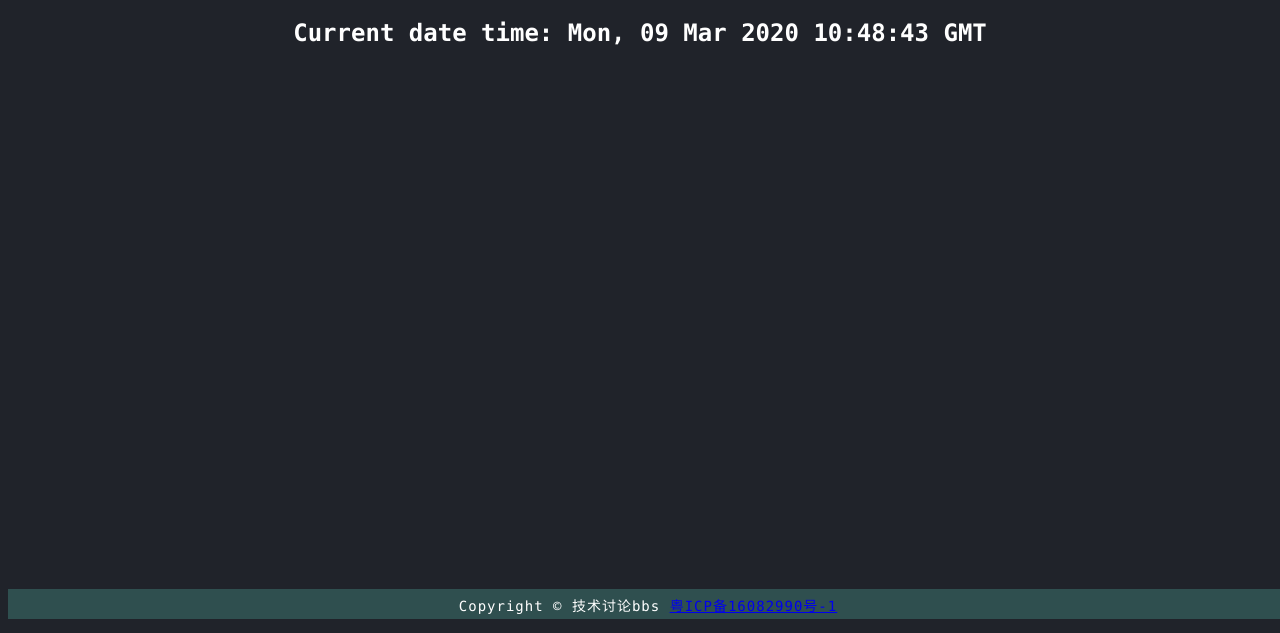
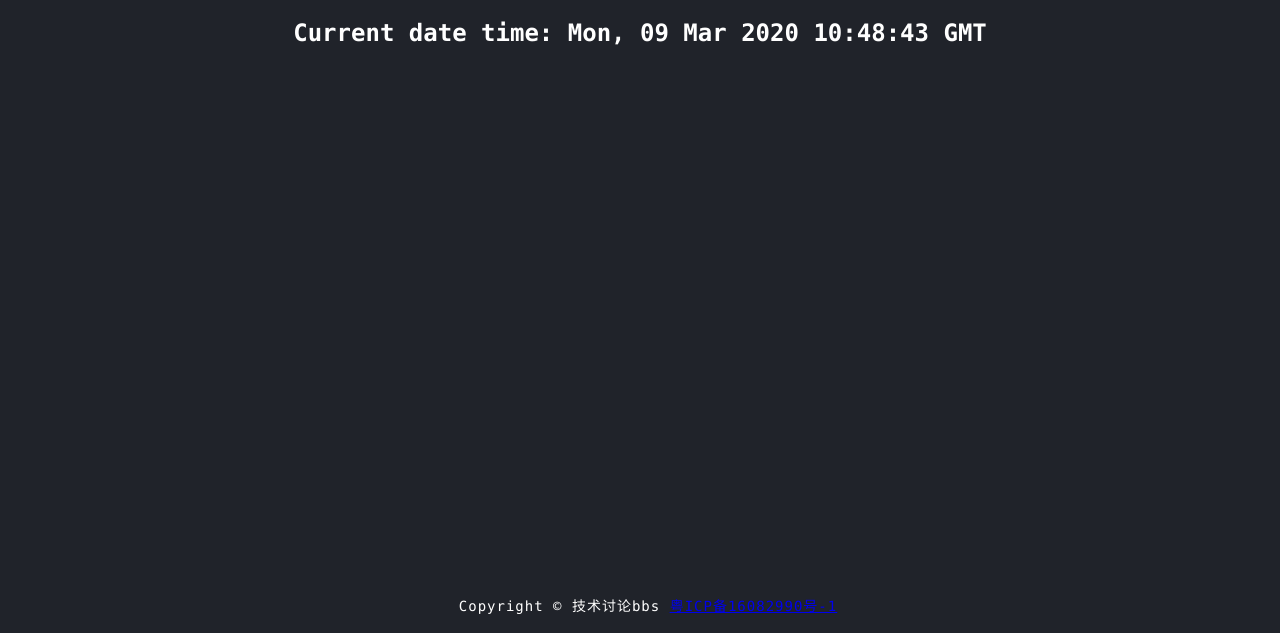
Before and after one commit to suncook/totofun, a plain HTML site: page index.html in a window 1280 px wide. Shown: the part 167-800 px from the top of the page. Drawn offline with nearby package versions, Linux system fonts and the light colour scheme.

Commit message:
Update index.css

```diff
--- a/index.css
+++ b/index.css
@@ -15,7 +15,6 @@ h1 {
 	bottom: 0;
 	width: 100%;
 	text-align: center;
-	background-color: darkslategrey;
 	color: #fff;
 	font-family: Monaco;
 	font-size: 14px;
```
